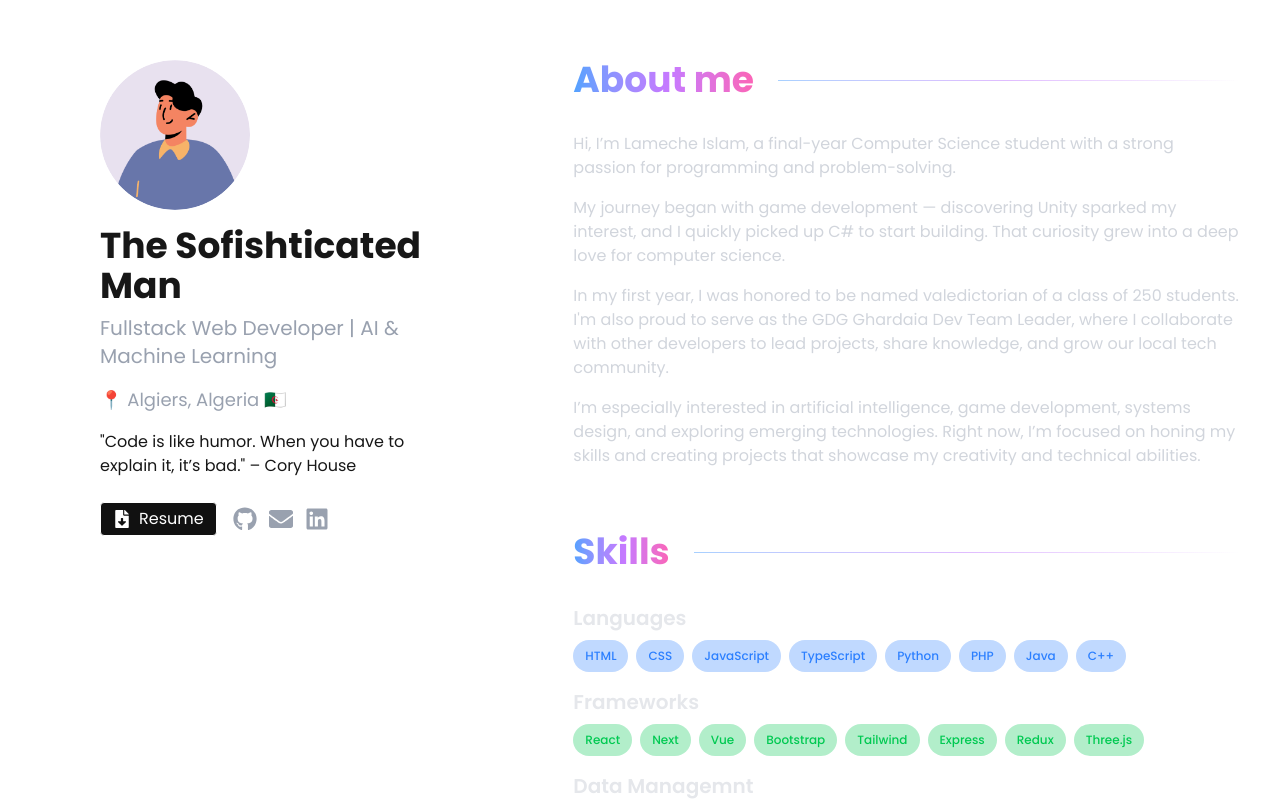
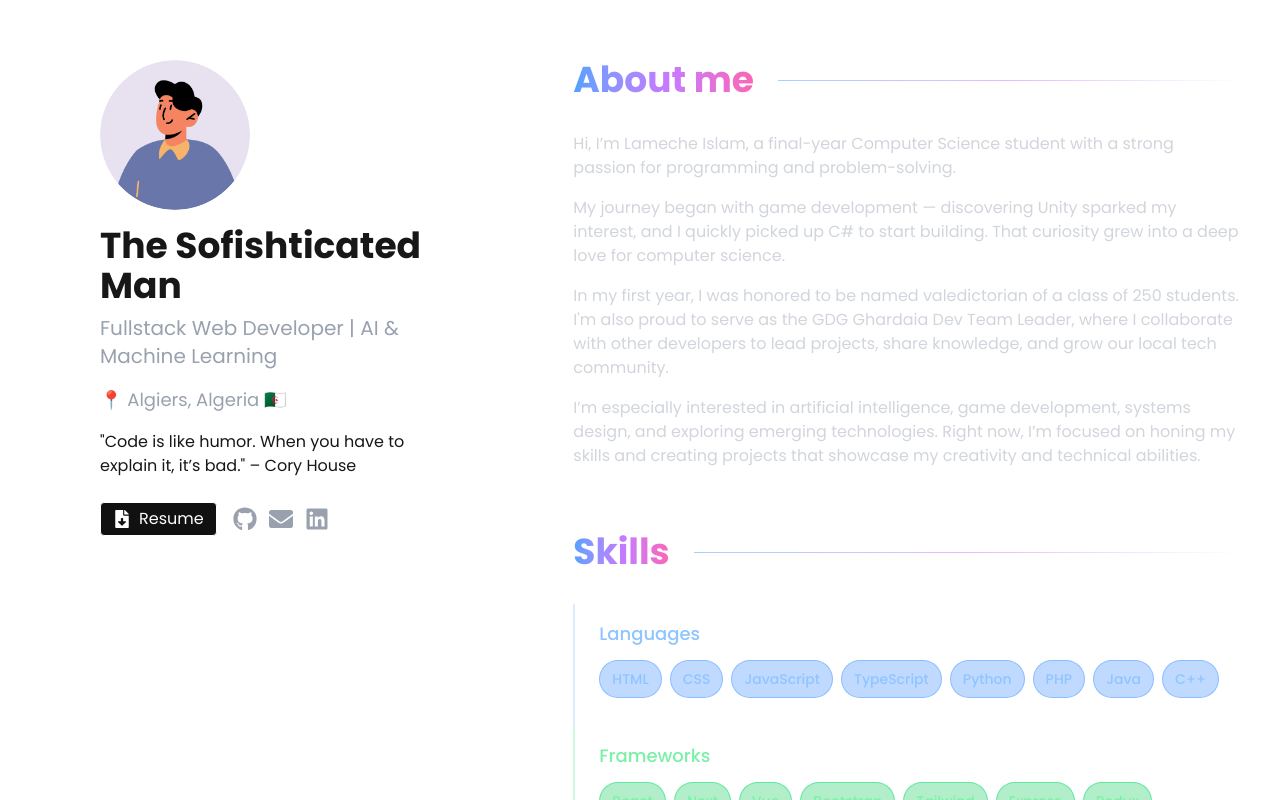
Before and after one commit to The-Sofishticated-Man/minimalist-portfolio, a Next.js app: page / in a window 1280 px wide. Built offline with nearby package versions, Linux system fonts and the light colour scheme.

Commit message:
Refactor SkillArticle and SkillBadge components for improved styling and hover effects

```diff
--- a/src/components/SkillArticle.tsx
+++ b/src/components/SkillArticle.tsx
@@ -1,4 +1,5 @@
 import SkillList from "./SkillList";
+
 function SkillArticle({
   skills,
   color,
@@ -8,9 +9,34 @@ function SkillArticle({
   color?: "blue" | "red" | "green" | "yellow" | "purple" | "grey";
   title: string;
 }) {
+  const colorMap = {
+    blue: "border-blue-400/20",
+    red: "border-red-400/20",
+    green: "border-green-400/20",
+    yellow: "border-yellow-400/20",
+    purple: "border-purple-400/20",
+    grey: "border-gray-400/20",
+  };
+
+  const titleColorMap = {
+    blue: "text-blue-300",
+    red: "text-red-300",
+    green: "text-green-300",
+    yellow: "text-yellow-300",
+    purple: "text-purple-300",
+    grey: "text-gray-300",
+  };
+
+  const borderClass = colorMap[color || "grey"];
+  const titleColor = titleColorMap[color || "grey"];
+
   return (
-    <div>
-      <h4 className="text-xl font-semibold mb-2 text-gray-200 capitalize">
+    <div
+      className={`border-l-2 ${borderClass} pl-6 py-4 transition-all duration-300 hover:border-opacity-60 group`}
+    >
+      <h4
+        className={`text-lg font-medium mb-3 ${titleColor} capitalize group-hover:text-white transition-colors duration-300`}
+      >
         {title}
       </h4>
       <SkillList skills={skills} color={color} />
--- a/src/components/SkillBadge.tsx
+++ b/src/components/SkillBadge.tsx
@@ -1,10 +1,13 @@
 const colorMap: Record<string, string> = {
-  blue: "bg-blue-500/30 text-blue-500",
-  red: "bg-red-500/30 text-red-500",
-  green: "bg-green-500/30 text-green-500",
-  yellow: "bg-yellow-500/30 text-yellow-500",
-  purple: "bg-purple-500/30 text-purple-500",
-  grey: "bg-gray-500/30 text-gray-500",
+  blue: "bg-blue-500/30 text-blue-300 border-blue-400/50 hover:bg-blue-500/40 hover:text-blue-200",
+  red: "bg-red-500/30 text-red-300 border-red-400/50 hover:bg-red-500/40 hover:text-red-200",
+  green:
+    "bg-green-500/30 text-green-300 border-green-400/50 hover:bg-green-500/40 hover:text-green-200",
+  yellow:
+    "bg-yellow-500/30 text-yellow-300 border-yellow-400/50 hover:bg-yellow-500/40 hover:text-yellow-200",
+  purple:
+    "bg-purple-500/30 text-purple-300 border-purple-400/50 hover:bg-purple-500/40 hover:text-purple-200",
+  grey: "bg-gray-500/30 text-gray-300 border-gray-400/50 hover:bg-gray-500/40 hover:text-gray-200",
 };
 
 function SkillBadge({
@@ -16,7 +19,7 @@ function SkillBadge({
 }) {
   return (
     <span
-      className={`inline-block px-3 py-2 text-xs font-medium mr-2 mb-4 rounded-full ${
+      className={`inline-block px-3 py-2 text-sm font-medium mr-2 mb-3 rounded-full border backdrop-blur-sm transition-all duration-300 hover:scale-105 cursor-default ${
         color ? colorMap[color] : colorMap.grey
       }`}
     >
```
